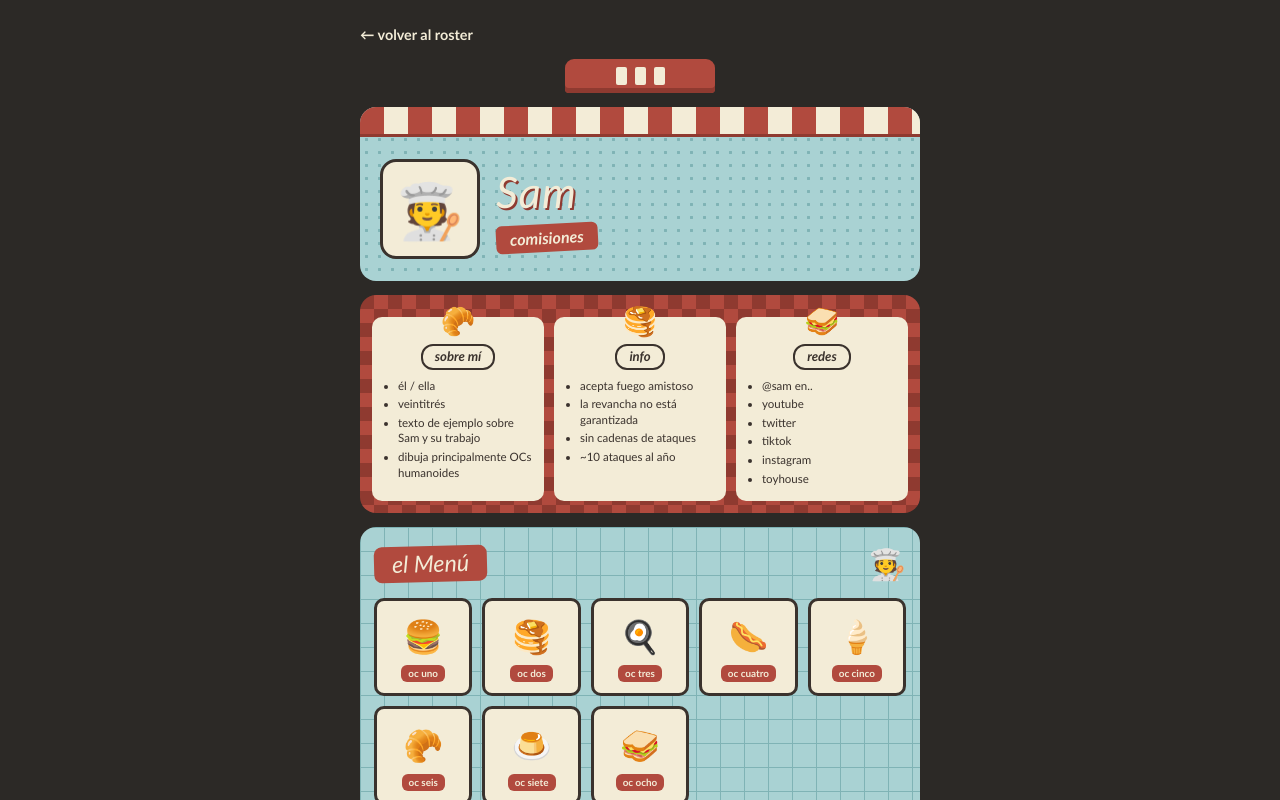
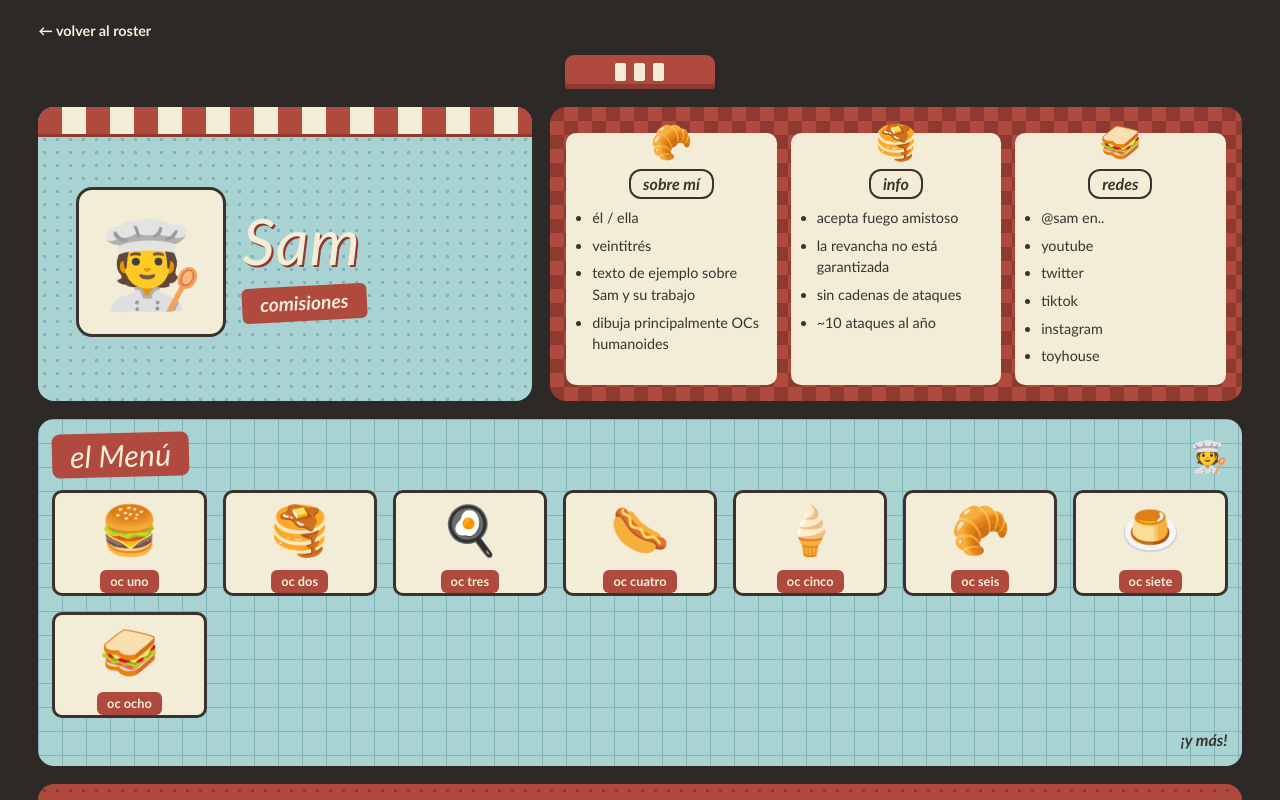
Before and after one commit to LuisMiguelMedina/LuisMiguelMedina.github.io, a React (Vite) app in the folder MoM-web/: page /home/sam/comisiones in a window 1280 px wide. Shown: the top 800 px of the page. Built offline with nearby package versions, Linux system fonts and the light colour scheme.

Commit message:
feat: enhance Sam's commissions layout for larger screens with responsive design

```diff
--- a/MoM-web/src/pages/SamCommissions.scss
+++ b/MoM-web/src/pages/SamCommissions.scss
@@ -294,3 +294,104 @@
   font-size: 0.75rem;
   text-align: center;
 }
+
+// --- Laptop / desktop: spread the poster across (almost) the full screen ----
+@media (min-width: 992px) {
+  .sam-commissions {
+    padding: 1.25rem clamp(1rem, 3vw, 3rem) 1.5rem;
+  }
+
+  .sc-back {
+    max-width: min(1700px, 95vw);
+  }
+
+  .sc-frame {
+    max-width: min(1700px, 95vw);
+    min-height: calc(100vh - 7rem);
+    display: grid;
+    grid-template-columns: minmax(0, 5fr) minmax(0, 7fr);
+    grid-template-rows: auto auto 1fr auto;
+    grid-template-areas:
+      'marquee marquee'
+      'hero    cards'
+      'menu    menu'
+      'random  random';
+    gap: 18px;
+  }
+
+  .sc-marquee {
+    grid-area: marquee;
+  }
+  .sc-hero {
+    grid-area: hero;
+    padding: 46px 38px 30px;
+  }
+  .sc-cards {
+    grid-area: cards;
+    align-content: start;
+    gap: 14px;
+    padding: 26px 16px 16px;
+  }
+  .sc-menu {
+    grid-area: menu;
+    display: flex;
+    flex-direction: column;
+  }
+  .sc-random {
+    grid-area: random;
+  }
+
+  // Scale the contents up so they actually fill the wider canvas.
+  .sc-portrait {
+    width: 150px;
+    height: 150px;
+    font-size: 84px;
+  }
+  .sc-title h1 {
+    font-size: 4rem;
+  }
+  .sc-title .sc-tag {
+    font-size: 1.2rem;
+    padding: 3px 18px;
+  }
+
+  .sc-card ul {
+    font-size: 0.9rem;
+    line-height: 1.5;
+  }
+  .sc-card li {
+    margin-bottom: 6px;
+  }
+  .sc-plate .sc-plate-emoji {
+    font-size: 34px;
+  }
+  .sc-plate .sc-plate-label {
+    font-size: 1rem;
+  }
+
+  .sc-menu-head h2 {
+    font-size: 1.9rem;
+  }
+  .sc-menu-grid {
+    flex: 1;
+    grid-template-columns: repeat(auto-fill, minmax(150px, 1fr));
+    grid-auto-rows: 1fr;
+    gap: 16px;
+  }
+  // Let dishes stretch to fill the menu's vertical space instead of staying square.
+  .sc-dish {
+    aspect-ratio: auto;
+  }
+  .sc-dish-emoji {
+    font-size: 48px;
+  }
+  .sc-dish-name {
+    font-size: 0.8rem;
+    padding: 2px 10px;
+  }
+
+  .sc-random {
+    font-size: 1.35rem;
+    padding: 22px;
+  }
+}
```
